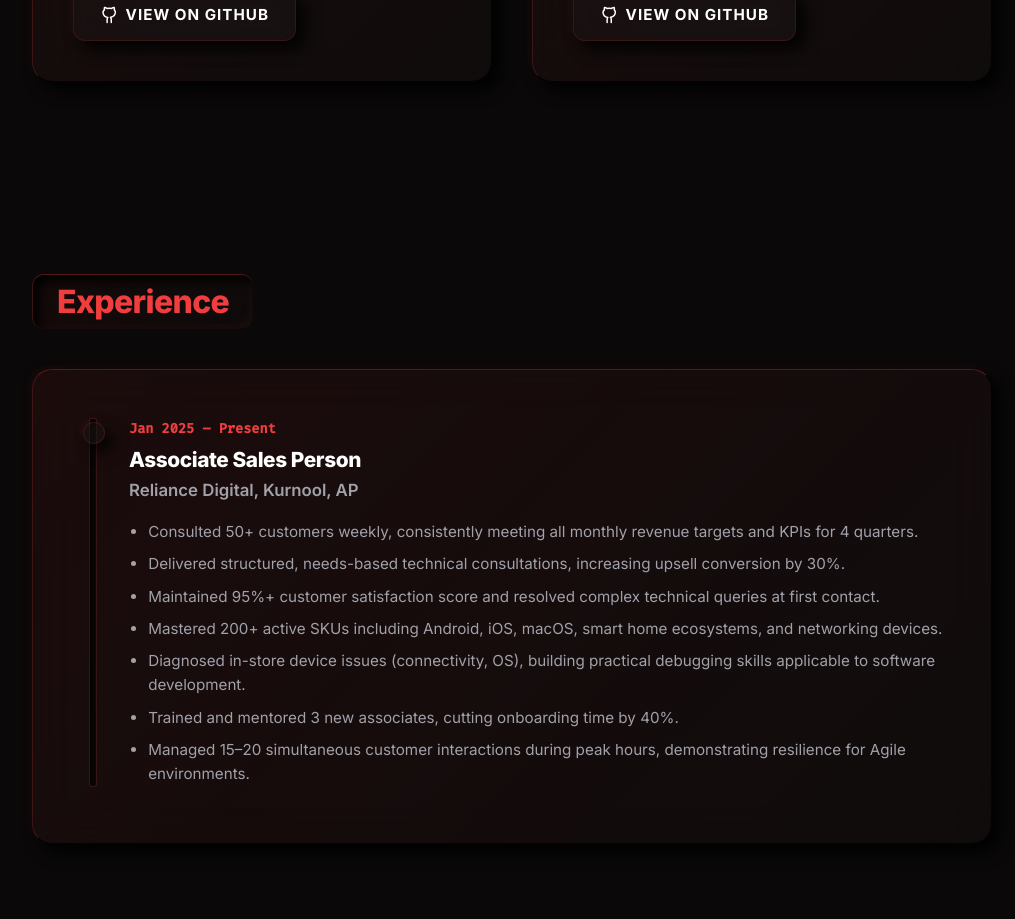
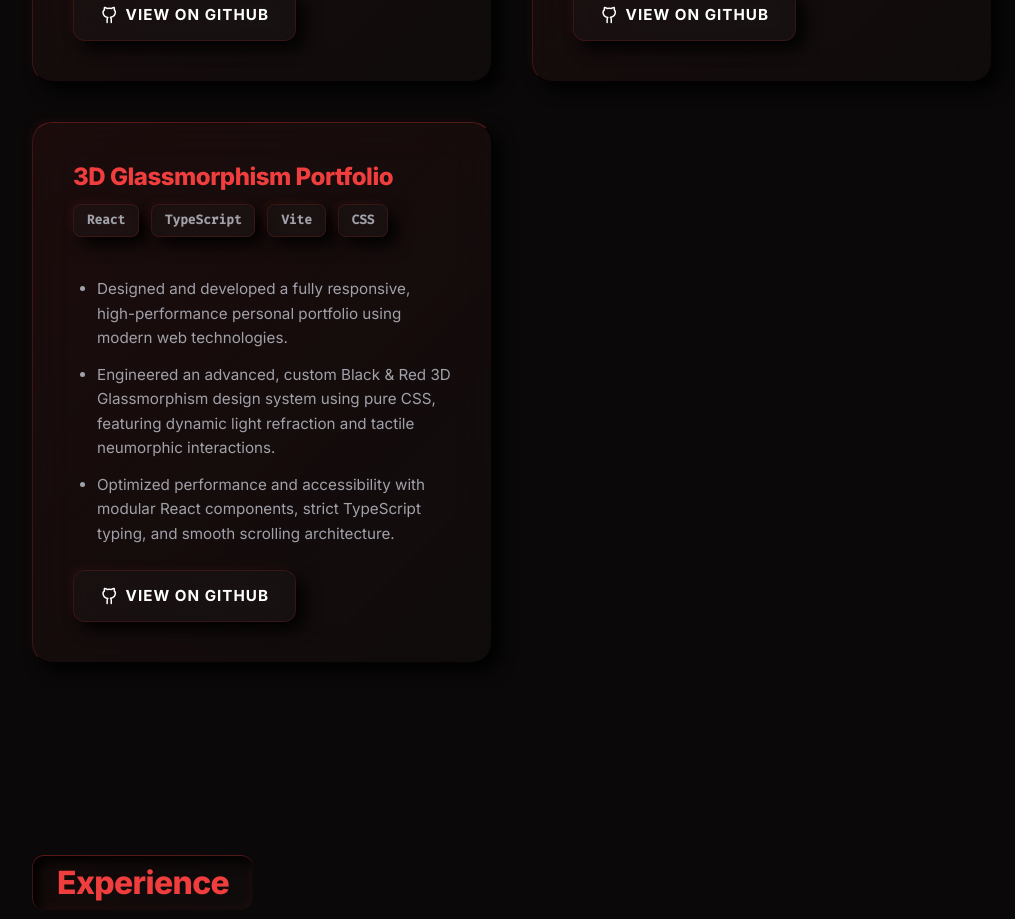
Before and after one commit to Yashu-650/portfolio, a React (Vite) app: page / in a window 1280 px wide. Shown: the part 2640-3559 px from the top of the page, without its empty margins (128-1143 px from the left). Built offline with nearby package versions, Linux system fonts and the light colour scheme.

Commit message:
Add portfolio as a project card

```diff
--- a/src/App.tsx
+++ b/src/App.tsx
@@ -232,6 +232,26 @@ function App() {
                 <GithubIcon size={18} /> View on GitHub
               </a>
             </div>
+
+            <div className="glass-panel project-card animate-on-scroll delay-3">
+              <h3 className="project-title">3D Glassmorphism Portfolio</h3>
+              <div className="project-tags">
+                <span className="badge">React</span>
+                <span className="badge">TypeScript</span>
+                <span className="badge">Vite</span>
+                <span className="badge">CSS</span>
+              </div>
+              <div className="project-desc">
+                <ul style={{ paddingLeft: '1.5rem', marginTop: '1rem' }}>
+                  <li style={{ marginBottom: '0.8rem' }}>Designed and developed a fully responsive, high-performance personal portfolio using modern web technologies.</li>
+                  <li style={{ marginBottom: '0.8rem' }}>Engineered an advanced, custom Black & Red 3D Glassmorphism design system using pure CSS, featuring dynamic light refraction and tactile neumorphic interactions.</li>
+                  <li>Optimized performance and accessibility with modular React components, strict TypeScript typing, and smooth scrolling architecture.</li>
+                </ul>
+              </div>
+              <a href="https://github.com/Yashu-650/portfolio" target="_blank" rel="noreferrer" className="btn btn-outline" style={{ marginTop: 'auto', alignSelf: 'flex-start' }}>
+                <GithubIcon size={18} /> View on GitHub
+              </a>
+            </div>
           </div>
         </div>
       </section>
```
